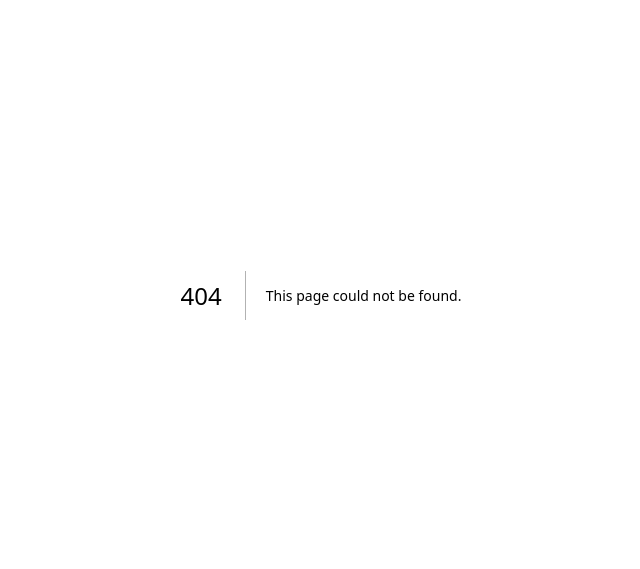
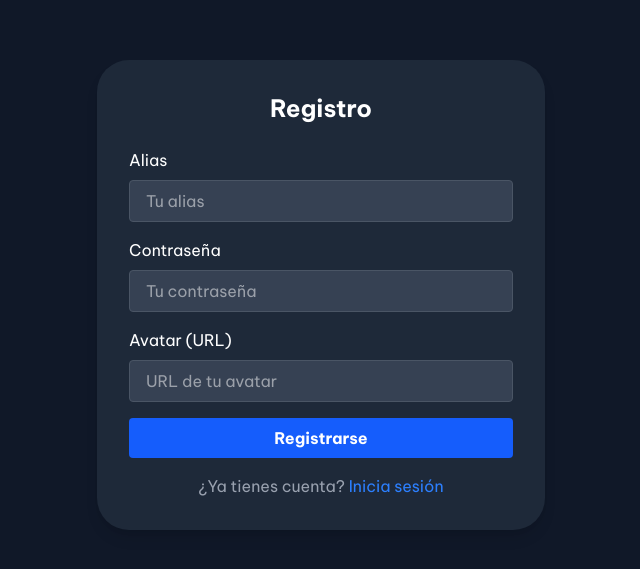
Before and after one commit to FranciscoRamirezDev/Anonimus-front, a Next.js app: page /register in a window 1280 px wide. Before the commit this address had no page. Shown: the part 105-674 px from the top of the page, without its empty margins (319-959 px from the left). Built offline with nearby package versions, Linux system fonts and the light colour scheme; no server answers.

Commit message:
guia para servicios de peticiones https

```diff
--- /dev/null
+++ b/app/register/page.tsx
@@ -0,0 +1,117 @@
+import { useState } from 'react';
+import { useRouter } from 'next/navigation';
+import { registerUser, RegisterData } from '@/services/register';
+
+'use client';
+
+
+export default function RegisterPage() {
+    const router = useRouter();
+    const [loading, setLoading] = useState(false);
+    const [error, setError] = useState('');
+    const [formData, setFormData] = useState<RegisterData>({
+        alias: '',
+        password: '',
+        avatar: '',
+    });
+
+    const handleChange = (e: React.ChangeEvent<HTMLInputElement>) => {
+        const { name, value } = e.target;
+        setFormData((prev) => ({
+            ...prev,
+            [name]: value,
+        }));
+    };
+
+    const handleSubmit = async (e: React.FormEvent) => {
+        e.preventDefault();
+        setError('');
+        setLoading(true);
+
+        try {
+            const response = await registerUser(formData);
+
+            if (response.success && response.token && response.userId) {
+                router.push('/');
+            } else {
+                setError(response.message || 'Error en el registro');
+            }
+        } catch (err) {
+            setError(err instanceof Error ? err.message : 'Error desconocido');
+        } finally {
+            setLoading(false);
+        }
+    };
+
+    return (
+        <div className="min-h-screen flex items-center justify-center bg-gray-900">
+            <div className="w-full max-w-md bg-gray-800 p-8 rounded-lg shadow-lg">
+                <h1 className="text-2xl font-bold text-white mb-6 text-center">Registro</h1>
+
+                {error && (
+                    <div className="bg-red-500 text-white p-3 rounded mb-4">
+                        {error}
+                    </div>
+                )}
+
+                <form onSubmit={handleSubmit} className="space-y-4">
+                    <div>
+                        <label className="block text-white mb-2">Alias</label>
+                        <input
+                            type="text"
+                            name="alias"
+                            value={formData.alias}
+                            onChange={handleChange}
+                            required
+                            className="w-full px-4 py-2 bg-gray-700 text-white rounded border border-gray-600 focus:outline-none focus:border-blue-500"
+                            placeholder="Tu alias"
+                        />
+                    </div>
+
+                    <div>
+                        <label className="block text-white mb-2">Contraseña</label>
+                        <input
+                            type="password"
+                            name="password"
+                            value={formData.password}
+                            onChange={handleChange}
+                            required
+                            className="w-full px-4 py-2 bg-gray-700 text-white rounded border border-gray-600 focus:outline-none focus:border-blue-500"
+                            placeholder="Tu contraseña"
+                        />
+                    </div>
+
+                    <div>
+                        <label className="block text-white mb-2">Avatar (URL)</label>
+                        <input
+                            type="url"
+                            name="avatar"
+                            value={formData.avatar}
+                            onChange={handleChange}
+                            className="w-full px-4 py-2 bg-gray-700 text-white rounded border border-gray-600 focus:outline-none focus:border-blue-500"
+                            placeholder="URL de tu avatar"
+                        />
+                    </div>
+
+                    <button
+                        type="submit"
+                        disabled={loading}
+                        className="w-full bg-blue-600 hover:bg-blue-700 disabled:bg-gray-600 text-white font-bold py-2 px-4 rounded transition"
+                    >
+                        {loading ? 'Registrando...' : 'Registrarse'}
+                    </button>
+                </form>
+
+                <p className="text-gray-400 text-center mt-4">
+                    ¿Ya tienes cuenta?{' '}
+                    <button
+                        onClick={() => router.push('/login')}
+                        className="text-blue-500 hover:underline"
+                    >
+                        Inicia sesión
+                    </button>
+                </p>
+            </div>
+        </div>
+    );
+}
--- /dev/null
+++ b/services/register.ts
@@ -0,0 +1,36 @@
+const API_BASE_URL = process.env.NEXT_PUBLIC_API_URL || 'http://localhost:3000/api';
+
+export interface RegisterData {
+    alias: string;
+    password: string;
+    avatar: string;
+}
+
+export interface RegisterResponse {
+    success: boolean;
+    message: string;
+    userId?: string;
+    token?: string;
+}
+
+export async function registerUser(data: RegisterData): Promise<RegisterResponse> {
+    try {
+        const response = await fetch(`${API_BASE_URL}/auth/register`, {
+            method: 'POST',
+            headers: {
+                'Content-Type': 'application/json',
+            },
+            body: JSON.stringify(data),
+        });
+
+        if (!response.ok) {
+            const error = await response.json();
+            throw new Error(error.message || 'Error en el registro');
+        }
+
+        const result: RegisterResponse = await response.json();
+        return result;
+    } catch (error) {
+        throw new Error(error instanceof Error ? error.message : 'Error desconocido en el registro');
+    }
+}
```
